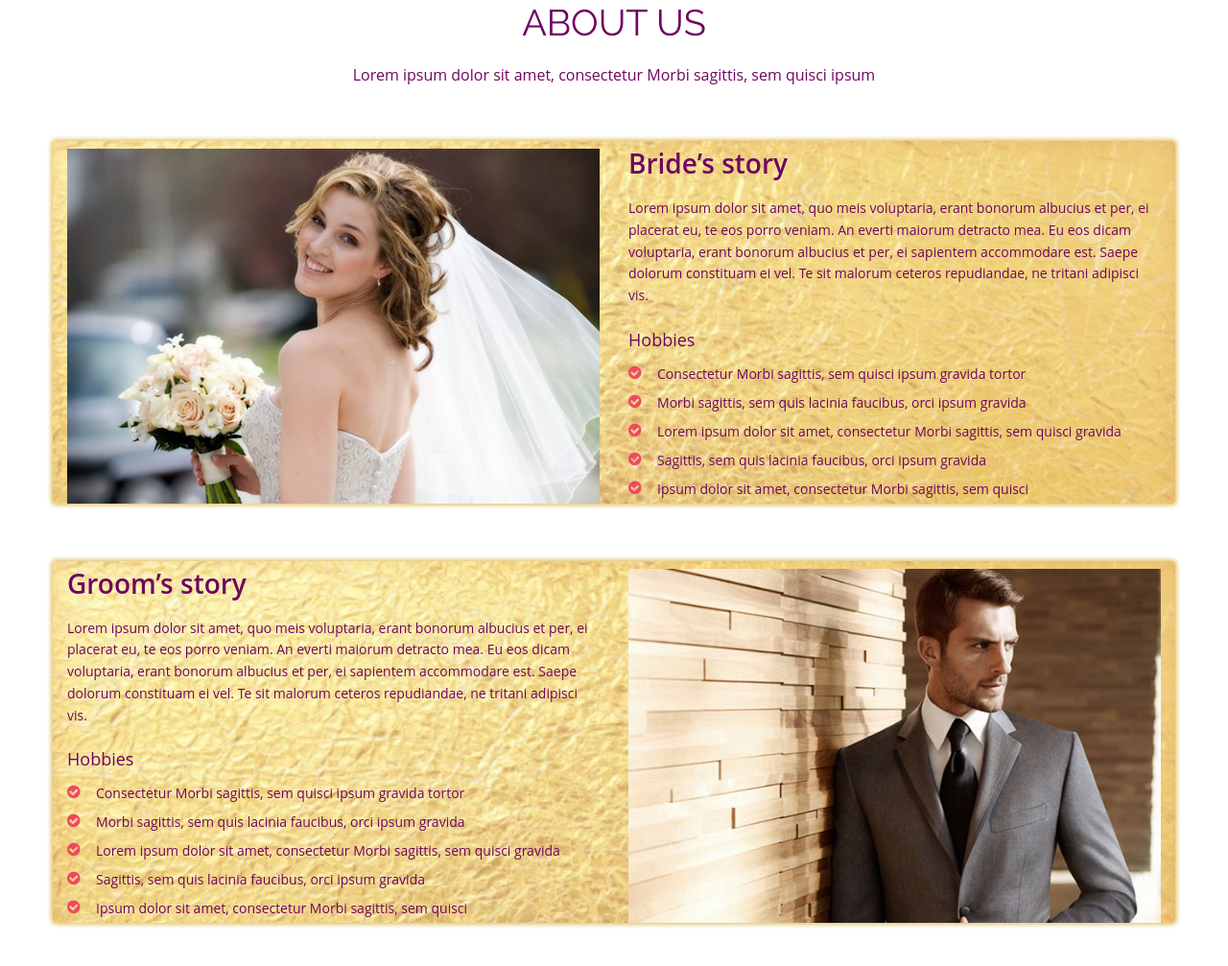
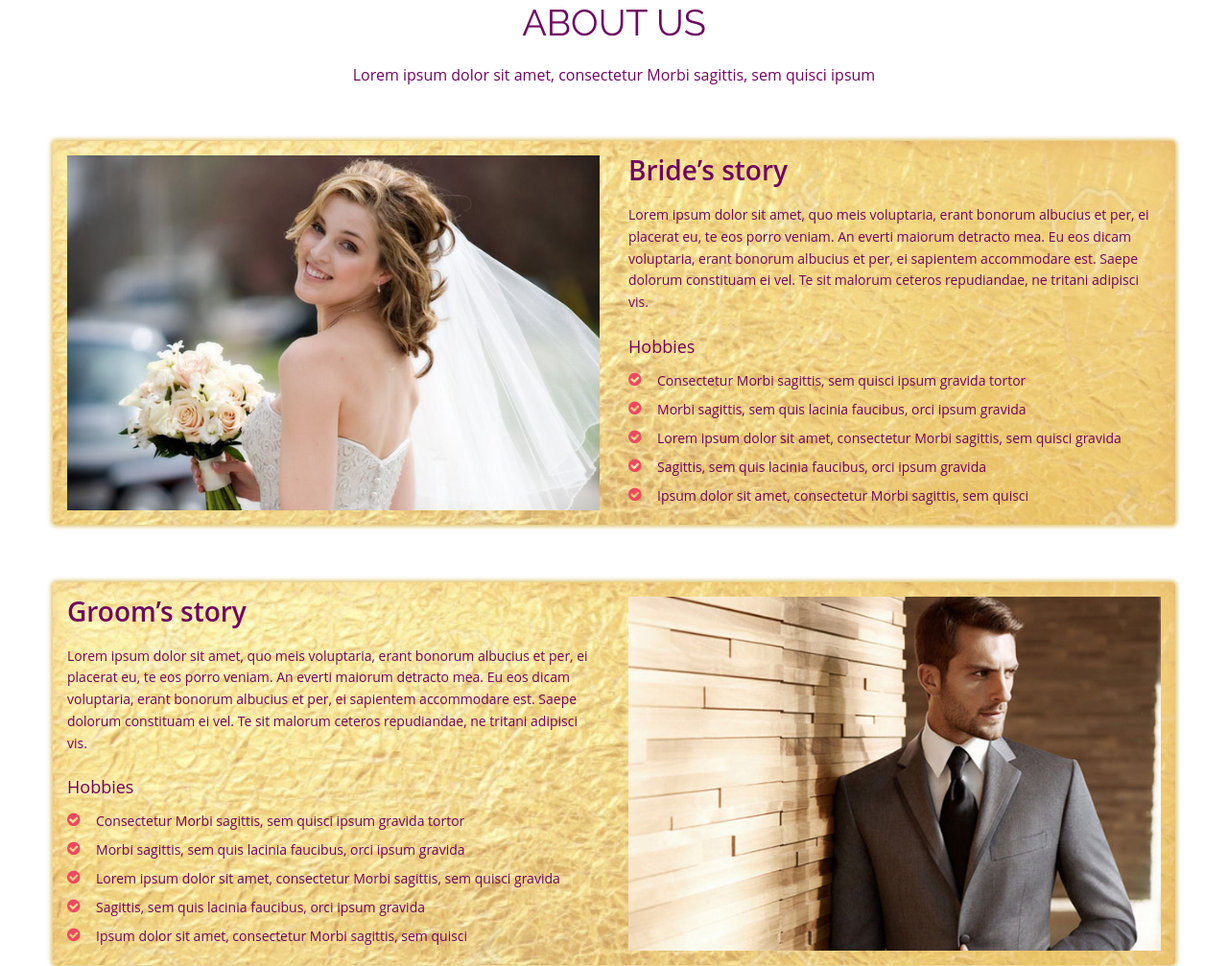
Before and after one commit to azenwright/wedtest, a website: page index.html in a window 1280 px wide. Shown: the part 971-1978 px from the top of the page at 96% size. Drawn offline with Linux system fonts and the light colour scheme.

Commit message:
init test

```diff
--- a/css/style.css
+++ b/css/style.css
@@ -580,7 +580,7 @@ margin-top:60px;
     background-image:url("/img/gold1.png");
    /* box-shadow: 4px 4px 8px 8px white inset; */
     background-size: cover;
-    padding-top: 8px;
+    padding: 15px 0px 15px 0px;
     -webkit-border-radius: 4px;
     -moz-border-radius: 4px;
     border-radius: 4px;
```
